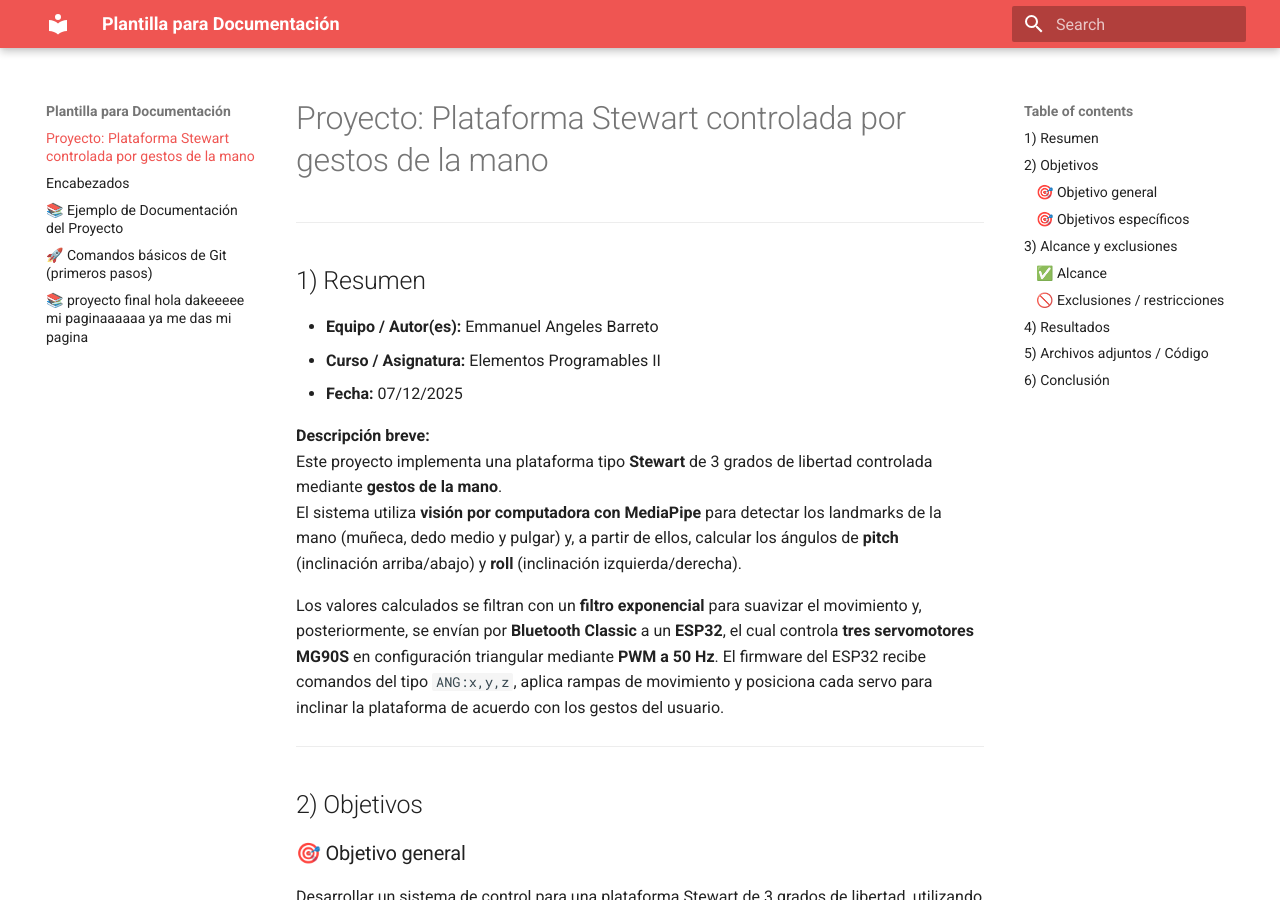
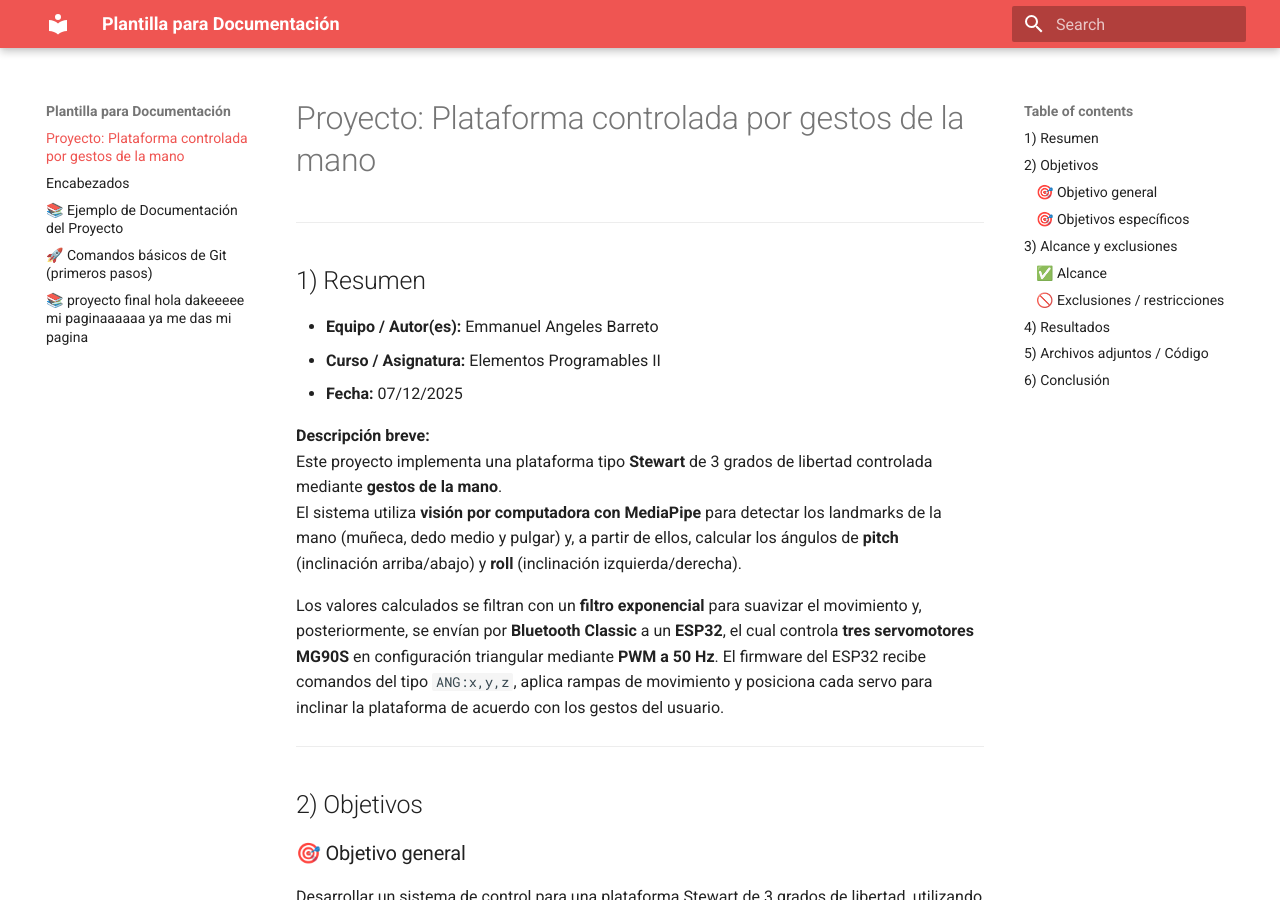
Before and after one commit to ximenaverdit24-netizen/Proyecto-elementos-II, an MkDocs documentation site: the page built from docs/index.md, in a window 1280 px wide and 900 px high. Built offline with MkDocs 1.6.1 and Material for MkDocs 9.7.7, drawn with Linux system fonts in a browser that asks for light colours.

Commit message:
BBBBBBBBB

```diff
--- a/docs/index.md
+++ b/docs/index.md
@@ -1,4 +1,4 @@
-# Proyecto: Plataforma Stewart controlada por gestos de la mano
+# Proyecto: Plataforma controlada por gestos de la mano
 
 ---
 
```
